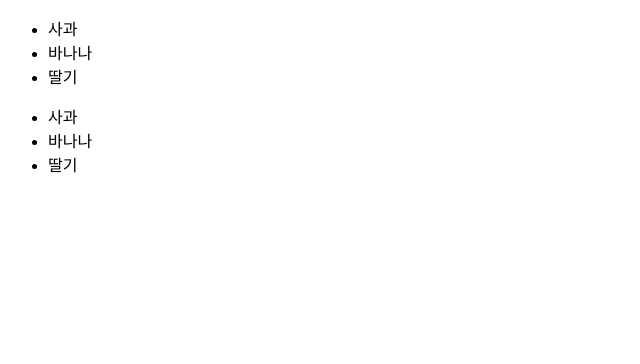
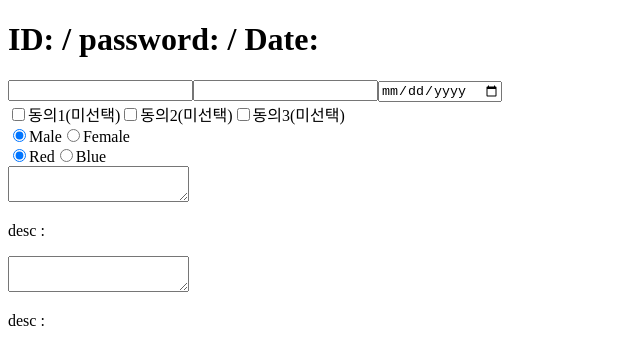
Before and after one commit to jihun315016/tutorial_react, a React (Vite) app in the folder vite-project/vite-project/: page / in a window 1280 px wide. Shown: the top 364 px of the page, without its empty margins (0-640 px from the left). Built offline with nearby package versions, Linux system fonts and the light colour scheme.

Commit message:
[vite-project] 제어 컴포넌트

```diff
--- a/vite-project/vite-project/src/App.tsx
+++ b/vite-project/vite-project/src/App.tsx
@@ -1,24 +1,15 @@
-import ListItem from "./components/ListItem";
+import Input3 from "./components/Input3";
+import CheckBox2 from "./components/CheckBox2";
+import Radio2 from "./components/Radio2";
+import TextArea2 from "./components/textArea2";
 
 export default function App() {
-  const items = ['사과', '바나나', '딸기'];
-
   return (
     <>
-      {/* JSX 요소 반복 렌더링 */}
-      <ul>
-        {items.map((item, index) => {
-          return <li key={index}>{item}</li>
-        })}
-      </ul>
-
-
-      {/* 컴포넌트 반복 렌더링 */}
-      <ul>
-        {items.map((item, index) => {
-          return <ListItem key={index} text={item} />
-        })}
-      </ul>
+    <Input3 />
+    <CheckBox2 />
+    <Radio2 />
+    <TextArea2 />
     </>
   )
 }
--- /dev/null
+++ b/vite-project/vite-project/src/components/CheckBox2.tsx
@@ -0,0 +1,29 @@
+import React, { useState } from "react";
+
+export default function CheckBox2() {
+    const [formState, setFormState] = useState({
+        agree1: false,
+        agree2: false,
+        agree3: false
+    });
+
+    const handleCheckBoxChange = (event: React.ChangeEvent<HTMLInputElement>) => {
+        setFormState((formState) => ({
+            ...formState,
+            [event.target.name]: event.target.checked
+        }));
+    };
+
+    return (
+        <>
+        <form>
+            <input type="checkbox" id="ag1" name="agree1" checked={formState.agree1} onChange={handleCheckBoxChange} />
+            <label htmlFor="ag1">동의1({formState.agree1 ? "선택" : "미선택"})</label>
+            <input type="checkbox" id="ag2" name="agree2" checked={formState.agree2} onChange={handleCheckBoxChange} />
+            <label htmlFor="ag2">동의2({formState.agree2 ? "선택" : "미선택"})</label>
+            <input type="checkbox" id="ag3" name="agree3" checked={formState.agree3} onChange={handleCheckBoxChange} />
+            <label htmlFor="ag3">동의3({formState.agree3 ? "선택" : "미선택"})</label>
+        </form>
+        </>
+    )
+}
--- /dev/null
+++ b/vite-project/vite-project/src/components/Input3.tsx
@@ -0,0 +1,31 @@
+import { useState } from "react";
+
+export default function Input3() {
+    const [formState, setFormState] = useState({
+        id: '',
+        password: '',
+        date: ''
+      });
+
+      const handleChange = (e: React.ChangeEvent<HTMLInputElement>) => {
+        setFormState((formState) => ({
+          ...formState,
+          [e.target.name]: e.target.value
+        }));
+      }
+
+      return (
+        <>
+        <form>
+            <h1>
+                ID: {formState.id} / password: {formState.password} / Date: {formState.date}
+            </h1>
+
+            {/* 한 줄 입력 요소 */}
+            <input type="text" name='id' value={formState.id} onChange={handleChange} />
+            <input type="password" name='password' value={formState.password} onChange={handleChange} />
+            <input type="date" name='date' value={formState.date} onChange={handleChange} />
+        </form>
+        </>
+      )
+}
--- /dev/null
+++ b/vite-project/vite-project/src/components/Radio2.tsx
@@ -0,0 +1,47 @@
+import React, { useState } from "react";
+
+export default function Radio2() {
+    const [formState, setFormState] = useState({
+        gender: 'male',
+        color: 'red'
+    });
+
+    const handleRadioChange = (event: React.ChangeEvent<HTMLInputElement>) => {
+        setFormState((formState) => ({
+            ...formState,
+            [event.target.name]: event.target.value
+        }));
+    };
+
+    return (
+        <>
+        <form>
+            <div>
+                <label>
+                    <input type="radio" name='gender' value='male'
+                    checked={formState.gender === "male"}
+                    onChange={handleRadioChange} />Male
+                </label>
+                <label>
+                    <input type="radio" name='gender' value='female'
+                    checked={formState.gender === "female"}
+                    onChange={handleRadioChange} />Female
+                </label>
+            </div>
+
+            <div>
+                <label>
+                    <input type="radio" name='color' value='red'
+                    checked={formState.color === "red"}
+                    onChange={handleRadioChange} />Red
+                </label>
+                <label>
+                    <input type="radio" name='color' value='blue'
+                    checked={formState.color === "blue"}
+                    onChange={handleRadioChange} />Blue
+                </label>
+            </div>
+        </form>
+        </>
+    )
+}
--- /dev/null
+++ b/vite-project/vite-project/src/components/textArea2.tsx
@@ -0,0 +1,27 @@
+import React, { useState } from "react";
+
+export default function TextArea2() {
+    const [formState, setFormState] = useState({
+        desc: '',
+        introduce: ''
+    });
+
+    const handleChange = (event: React.ChangeEvent<HTMLTextAreaElement>) => {
+        setFormState((formState) => ({
+            ...formState,
+            [event.target.name]: event.target.value
+        }));
+    }
+
+    return (
+        <>
+        <form>
+            <textarea name="desc" id={formState.desc} onChange={handleChange}></textarea>
+            <p>desc : {formState.desc}</p>
+
+            <textarea name="introduce" id={formState.introduce} onChange={handleChange}></textarea>
+            <p>desc : {formState.introduce}</p>
+        </form>
+        </>
+    )
+}
```
